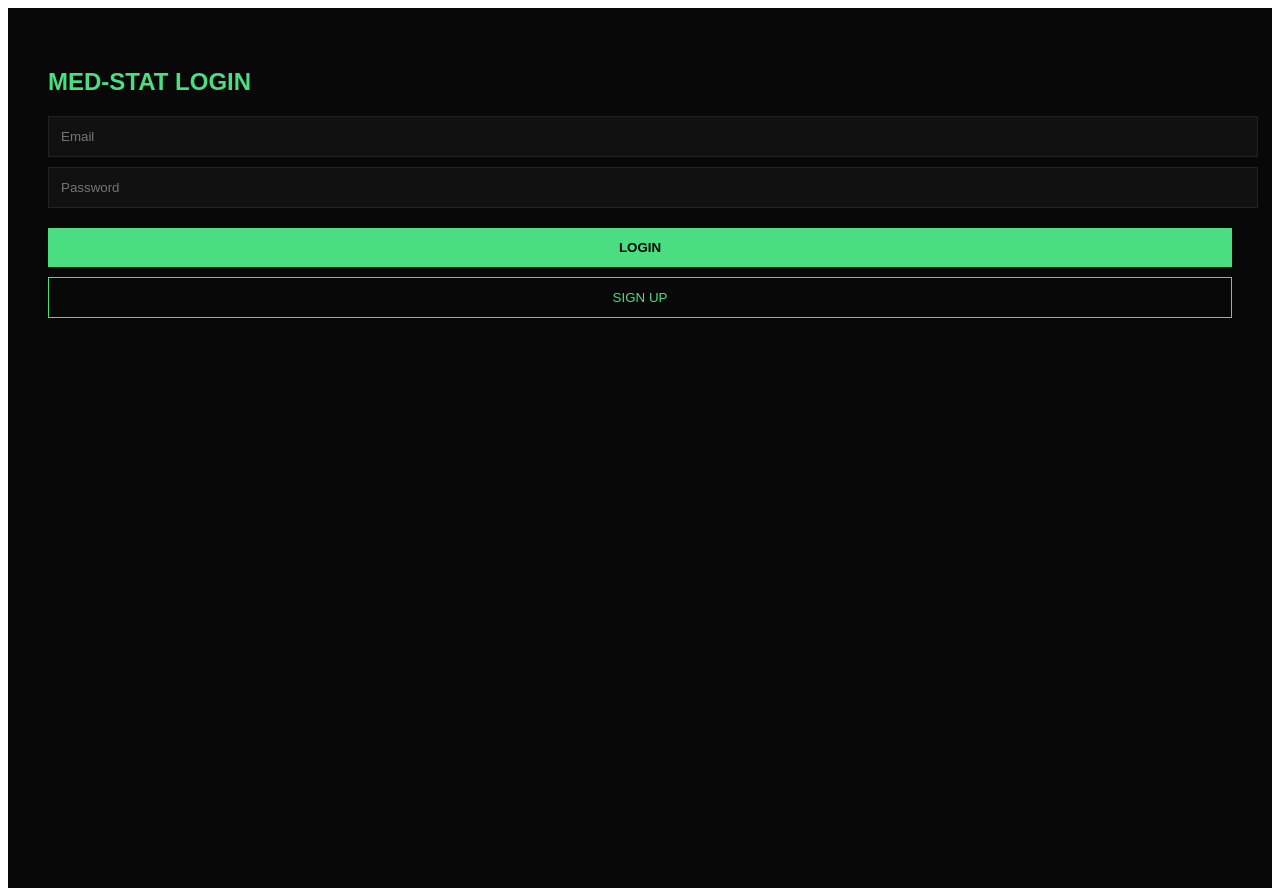
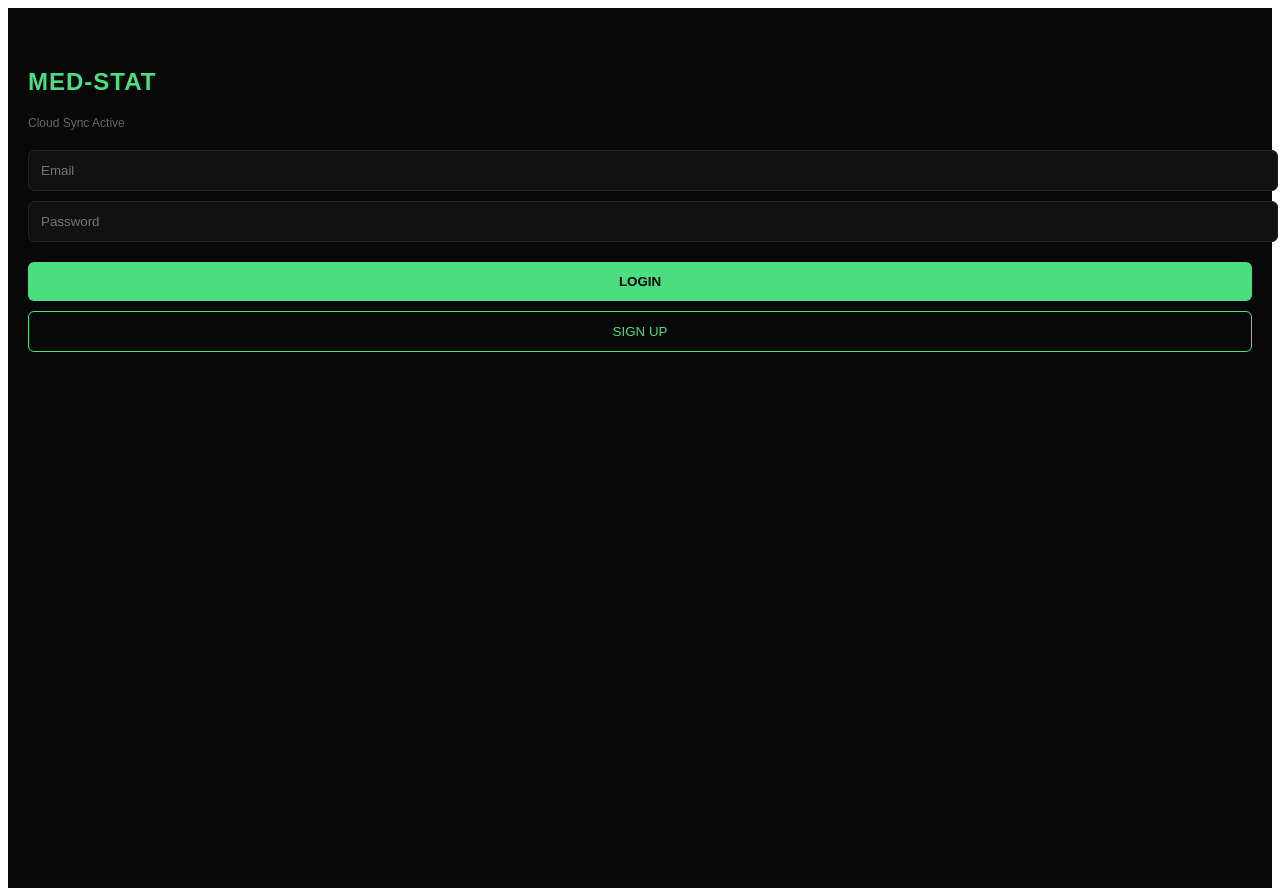
Before and after one commit to immoin24/Redemption.apk, a React (Vite) app: page / in a window 1280 px wide. Built offline with nearby package versions, Linux system fonts and the light colour scheme; no server answers.

Commit message:
Update App.jsx

```diff
--- a/App.jsx
+++ b/App.jsx
@@ -1,11 +1,17 @@
 import { useState, useEffect } from "react";
 import { createClient } from "@supabase/supabase-js";
 
-// This tells the app to look at the secret keys you saved in Vercel
-const supabase = createClient(
-  import.meta.env.VITE_SUPABASE_URL || import.meta.env.NEXT_PUBLIC_SUPABASE_URL,
-  import.meta.env.VITE_SUPABASE_ANON_KEY || import.meta.env.NEXT_PUBLIC_SUPABASE_PUBLISHABLE_KEY
-);
+// HARD-CODED KEYS (Direct Connection)
+const SB_URL = "https://jqioszktfqqtfbkjoosd.supabase.co";
+const SB_KEY = "sb_publishable_Nu_9dHse4KCtH2BDPFRRaA_DTGqKjKp";
+
+// Safety Guard: If connection fails, it won't white-screen the app
+let supabase;
+try {
+  supabase = createClient(SB_URL, SB_KEY);
+} catch (err) {
+  console.error("Supabase failed to initialize:", err);
+}
 
 const defaultForm = { lunch: "", dinner: "", snacks: "", calories: "", protein: "", steps: "", workout: false };
 
@@ -13,18 +19,22 @@ export default function App() {
   const [user, setUser] = useState(null);
   const [email, setEmail] = useState("");
   const [password, setPassword] = useState("");
-  const [view, setView] = useState("log");
-  const [entries, setEntries] = useState({});
-  const [form, setForm] = useState(defaultForm);
   const [loading, setLoading] = useState(true);
+  const [authError, setAuthError] = useState(null);
 
   useEffect(() => {
+    if (!supabase) {
+      setLoading(false);
+      return;
+    }
+
+    // Check current session
     supabase.auth.getSession().then(({ data: { session } }) => {
       setUser(session?.user ?? null);
-      if (session?.user) fetchLogs(session.user.id);
       setLoading(false);
     });
 
+    // Listen for login/logout
     const { data: { subscription } } = supabase.auth.onAuthStateChange((_event, session) => {
       setUser(session?.user ?? null);
     });
@@ -32,44 +42,41 @@ export default function App() {
     return () => subscription.unsubscribe();
   }, []);
 
-  async function fetchLogs(userId) {
-    const { data } = await supabase.from("daily_logs").select("*").eq("user_id", userId);
-    if (data) {
-      const logs = {};
-      data.forEach(row => logs[row.date_key] = row.data);
-      setEntries(logs);
-    }
+  async function handleAuth(type) {
+    setAuthError(null);
+    const { data, error } = type === "login"
+      ? await supabase.auth.signInWithPassword({ email, password })
+      : await supabase.auth.signUp({ email, password });
+
+    if (error) setAuthError(error.message);
   }
 
-  async function handleAuth(type) {
-    const { error } = type === "login"
-      ? await supabase.auth.signInWithPassword({ email, password })
-      : await supabase.auth.signUp({ email, password });
-    if (error) alert(error.message);
+  if (loading) {
+    return <div style={{background: "#080808", color: "#4ade80", height: "100vh", display: "flex", alignItems: "center", justifyContent: "center", fontFamily: "monospace"}}>INITIALIZING MED-STAT...</div>;
   }
-
-  if (loading) return <div style={{background: "#080808", color: "#4ade80", height: "100vh", display: "flex", alignItems: "center", justifyContent: "center"}}>LOADING...</div>;
 
   if (!user) {
     return (
-      <div style={{ background: "#080808", color: "#e8e8e8", height: "100vh", padding: "40px", fontFamily: "sans-serif" }}>
-        <h2 style={{color: "#4ade80"}}>MED-STAT LOGIN</h2>
-        <input style={{width: "100%", padding: "12px", marginBottom: "10px", background: "#111", border: "1px solid #222", color: "#fff"}} placeholder="Email" onChange={e => setEmail(e.target.value)} />
-        <input style={{width: "100%", padding: "12px", marginBottom: "20px", background: "#111", border: "1px solid #222", color: "#fff"}} type="password" placeholder="Password" onChange={e => setPassword(e.target.value)} />
-        <button onClick={() => handleAuth("login")} style={{width: "100%", padding: "12px", background: "#4ade80", border: "none", fontWeight: "bold", marginBottom: "10px"}}>LOGIN</button>
-        <button onClick={() => handleAuth("signup")} style={{width: "100%", padding: "12px", background: "none", color: "#4ade80", border: "1px solid #4ade80"}}>SIGN UP</button>
+      <div style={{ background: "#080808", color: "#e8e8e8", minHeight: "100vh", padding: "40px 20px", fontFamily: "sans-serif" }}>
+        <h2 style={{color: "#4ade80", letterSpacing: "1px"}}>MED-STAT</h2>
+        <p style={{fontSize: "12px", color: "#666", marginBottom: "20px"}}>Cloud Sync Active</p>
+
+        {authError && <div style={{color: "#ff4d4d", fontSize: "12px", marginBottom: "15px", padding: "10px", background: "rgba(255,0,0,0.1)", borderRadius: "5px"}}>{authError}</div>}
+
+        <input style={{width: "100%", padding: "12px", marginBottom: "10px", background: "#111", border: "1px solid #222", color: "#fff", borderRadius: "6px"}} placeholder="Email" onChange={e => setEmail(e.target.value)} />
+        <input style={{width: "100%", padding: "12px", marginBottom: "20px", background: "#111", border: "1px solid #222", color: "#fff", borderRadius: "6px"}} type="password" placeholder="Password" onChange={e => setPassword(e.target.value)} />
+
+        <button onClick={() => handleAuth("login")} style={{width: "100%", padding: "12px", background: "#4ade80", border: "none", fontWeight: "bold", borderRadius: "6px", marginBottom: "10px"}}>LOGIN</button>
+        <button onClick={() => handleAuth("signup")} style={{width: "100%", padding: "12px", background: "none", color: "#4ade80", border: "1px solid #4ade80", borderRadius: "6px"}}>SIGN UP</button>
       </div>
     );
   }
 
   return (
-    <div style={{ background: "#080808", color: "#e8e8e8", minHeight: "100vh", padding: "20px" }}>
-      <header style={{display: "flex", justifyContent: "space-between", marginBottom: "20px"}}>
-        <span style={{color: "#4ade80"}}>{user.email}</span>
-        <button onClick={() => supabase.auth.signOut()} style={{color: "#666", background: "none", border: "none"}}>LOGOUT</button>
-      </header>
-      <div style={{color: "#4ade80", textAlign: "center"}}>✓ YOU ARE CONNECTED</div>
-      <p style={{fontSize: "12px", textAlign: "center", color: "#888"}}>Ready to log your med-school hustle.</p>
+    <div style={{ background: "#080808", color: "#e8e8e8", minHeight: "100vh", padding: "20px", textAlign: "center" }}>
+      <h3 style={{color: "#4ade80"}}>✓ LOGGED IN</h3>
+      <p>{user.email}</p>
+      <button onClick={() => supabase.auth.signOut()} style={{marginTop: "20px", background: "#222", color: "#fff", border: "none", padding: "10px 20px", borderRadius: "5px"}}>LOGOUT</button>
     </div>
   );
-      }
+}
```
